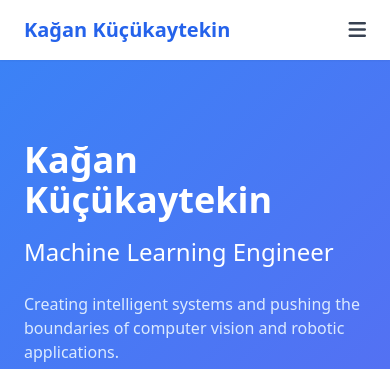
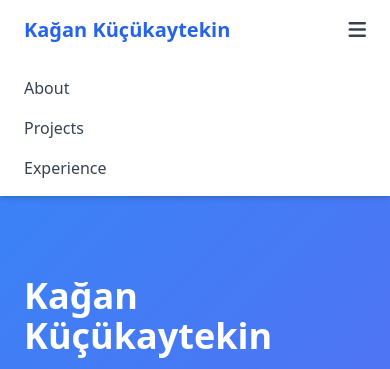
Before and after one commit to kkaytekin/me, a plain HTML site: page index.html in a window 390 px wide. Both pictures are taken after a click on the button 357 px from the left and 30 px from the top of the page. Shown: the top 369 px of the page. Drawn offline with nearby package versions, Linux system fonts and the light colour scheme.

Commit message:
Fix: Hamburger menu does not toggle

```diff
--- a/index.html
+++ b/index.html
@@ -49,14 +49,18 @@
                     <a href="#about" class="text-gray-700 hover:text-blue-600 transition">About</a>
                     <a href="#projects" class="text-gray-700 hover:text-blue-600 transition">Projects</a>
                     <a href="#experience" class="text-gray-700 hover:text-blue-600 transition">Experience</a>
-                    <!-- <a href="#skills" class="text-gray-700 hover:text-blue-600 transition">Skills</a>
-                    <a href="#contact" class="text-gray-700 hover:text-blue-600 transition">Contact</a> -->
                 </nav>
-                <button class="md:hidden focus:outline-none">
+                <button id="menu-toggle" class="md:hidden focus:outline-none">
                     <i class="fas fa-bars text-gray-700 text-xl"></i>
                 </button>
             </div>
         </div>
+        <!-- Mobile Menu (Initially Hidden) -->
+        <nav id="mobile-menu" class="hidden flex flex-col space-y-4 px-6 py-4 bg-white shadow-md md:hidden">
+            <a href="#about" class="text-gray-700 hover:text-blue-600 transition">About</a>
+            <a href="#projects" class="text-gray-700 hover:text-blue-600 transition">Projects</a>
+            <a href="#experience" class="text-gray-700 hover:text-blue-600 transition">Experience</a>
+        </nav>
     </header>
 
     <!-- Hero Section -->
@@ -612,6 +616,13 @@
             });
         });
 
+        // Mobile menu toggle
+        document.getElementById("menu-toggle").addEventListener("click", function() {
+            const menu = document.getElementById("mobile-menu");
+            menu.classList.toggle("hidden");
+        });
+
+
         // Form submission handler
         const contactForm = document.querySelector('form');
         if(contactForm) {
```
